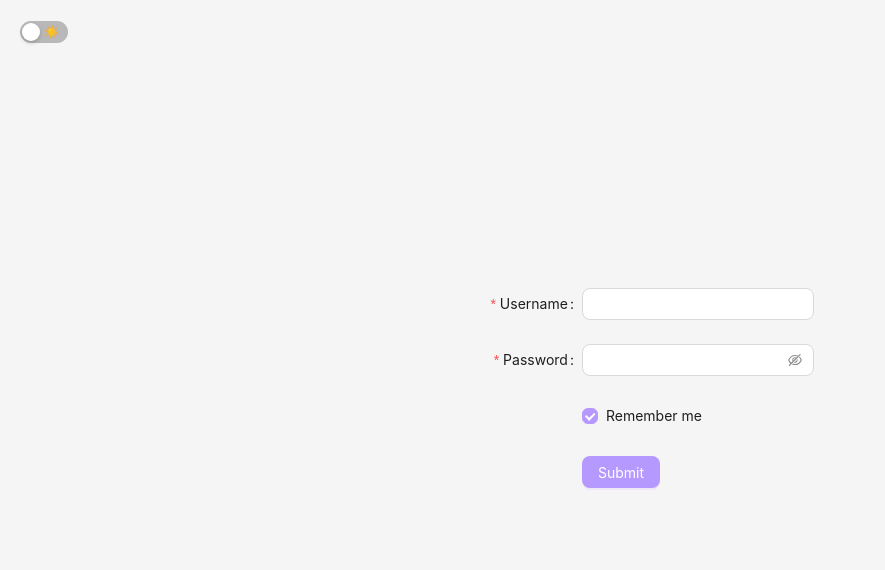
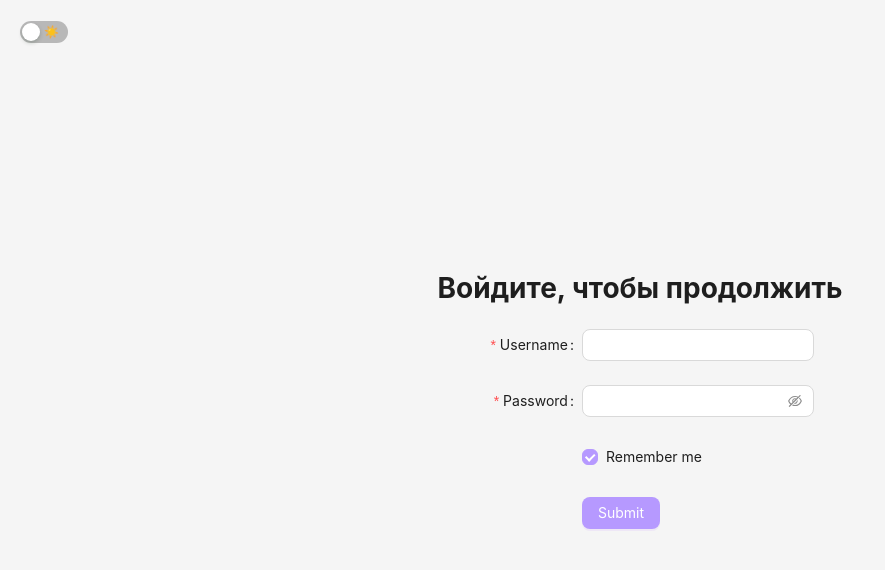
Before and after one commit to LomakinVladislav/online-store, a React (Create React App) app in the folder frontend/: page /auth in a window 1280 px wide. Shown: the top 570 px of the page, without its empty margins (0-885 px from the left). Built offline with nearby package versions, Linux system fonts and the light colour scheme.

Commit message:
Frontend: добавлено перенаправление не аутентифицированных пользователей на страницу входа при попытке просмотреть карточки набора

```diff
--- a/frontend/src/components/DeckContent/DeckContent.tsx
+++ b/frontend/src/components/DeckContent/DeckContent.tsx
@@ -1,5 +1,5 @@
   import React, { useEffect, useState } from "react";
-  import { useParams } from 'react-router-dom';
+  import { useParams, useNavigate } from 'react-router-dom';
   import styles from "./DeckContent.module.css"
   import { Card, Button } from 'antd';
   import { LeftOutlined, RightOutlined } from '@ant-design/icons';
@@ -25,6 +25,7 @@
     const [loading, setLoading] = useState<boolean>(true);
     const [error, setError] = useState<string | null>(null);
     const [flipped, setFlipped] = useState<boolean>(false);
+    const navigate = useNavigate();
 
     useEffect(() => {
       if (deckId) {
@@ -63,6 +64,14 @@
         setCurrentCardIndex(0);
         setFlipped(false);
       } catch (error) {
+        if (axios.isAxiosError(error)) {
+          if (error.response?.status === 401) {
+            localStorage.removeItem('access_token');
+            navigate('/auth');
+            return;
+          }
+        }
+
         console.error('Error fetching cards:', error);
         setError('Не удалось загрузить карточки');
       } finally {
--- a/frontend/src/pages/Authorization/Authorization.module.css
+++ b/frontend/src/pages/Authorization/Authorization.module.css
@@ -1,5 +1,6 @@
 .authorizationContainer {
     display: flex;
+    flex-direction: column;
     justify-content: center;
     align-items: center;
     min-height: 100vh;
--- a/frontend/src/pages/Authorization/Authorization.tsx
+++ b/frontend/src/pages/Authorization/Authorization.tsx
@@ -65,8 +65,8 @@ const Authorization: React.FC<AuthorizationProps> = ({ isDarkMode, toggleTheme }
           unCheckedChildren="☀️"
         />
         </div>
-
         <div className={styles.authorizationContainer}>
+        <h1>Войдите, чтобы продолжить</h1>
         <Form
           name="basic"
           labelCol={{ span: 8 }}
```
